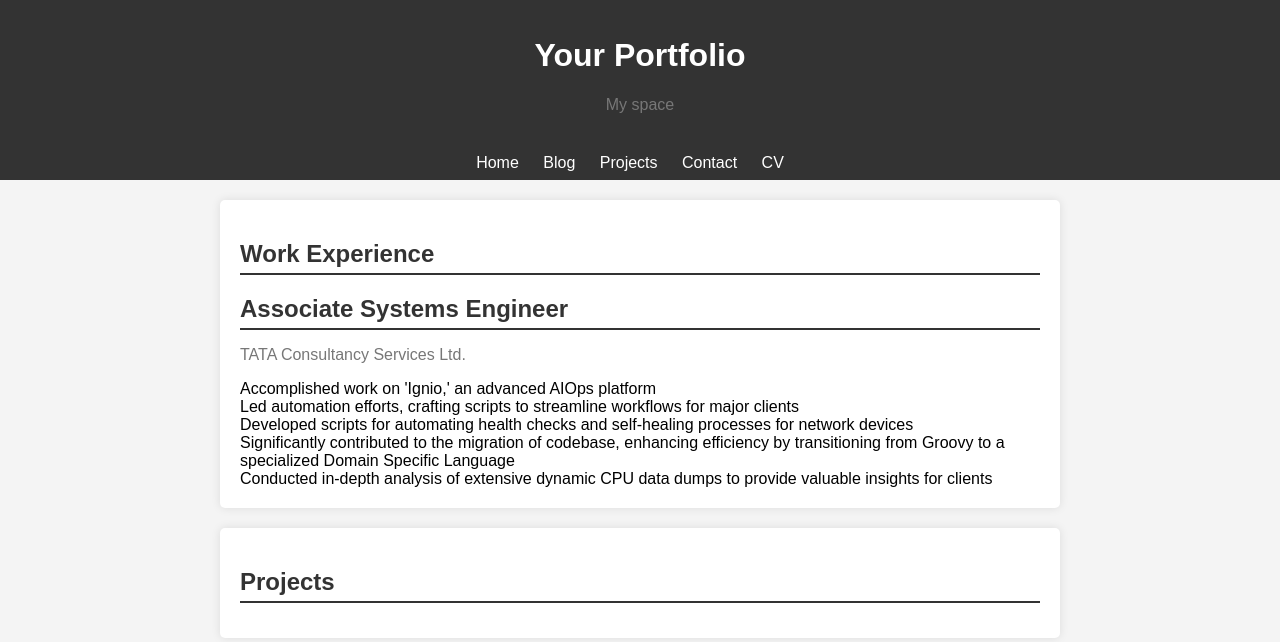
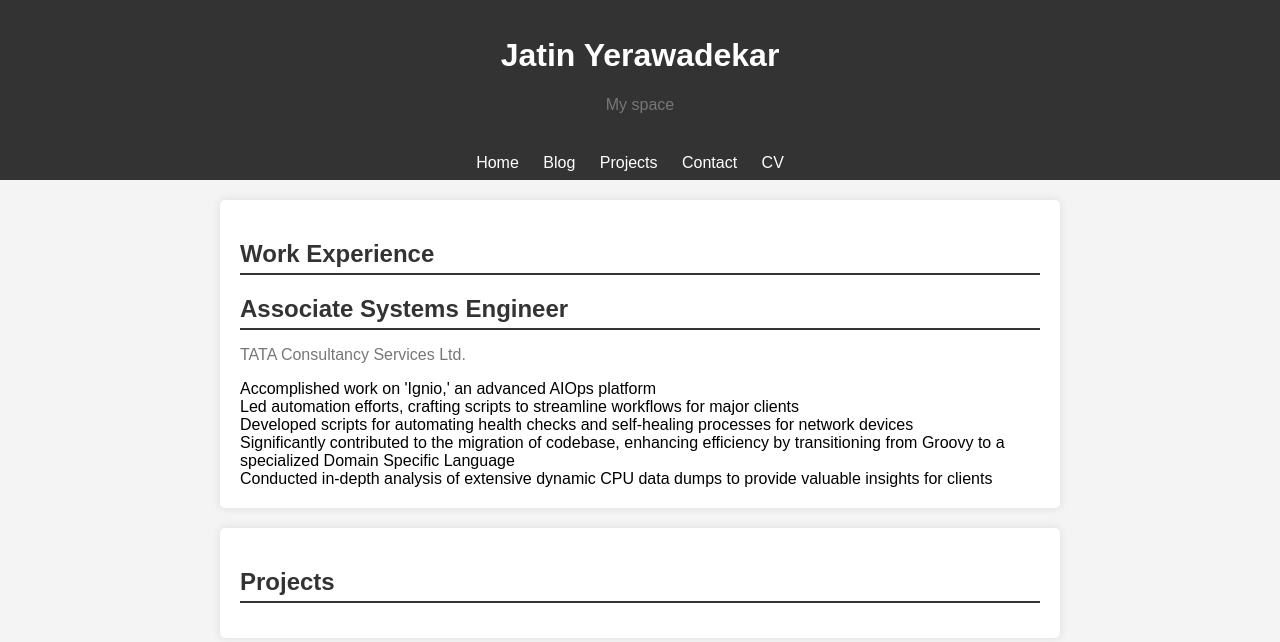
Before and after one commit to Jatin34821/jatindyerawadekar, a plain HTML site: page templates/cv.html in a window 1280 px wide. Drawn offline with Linux system fonts and the light colour scheme.

Commit message:
minor change

```diff
--- a/templates/cv.html
+++ b/templates/cv.html
@@ -78,7 +78,7 @@
 <body>
 
     <header>
-        <h1>Your Portfolio</h1>
+        <h1>Jatin Yerawadekar</h1>
         <p>My space</p>
     </header>
 
```
